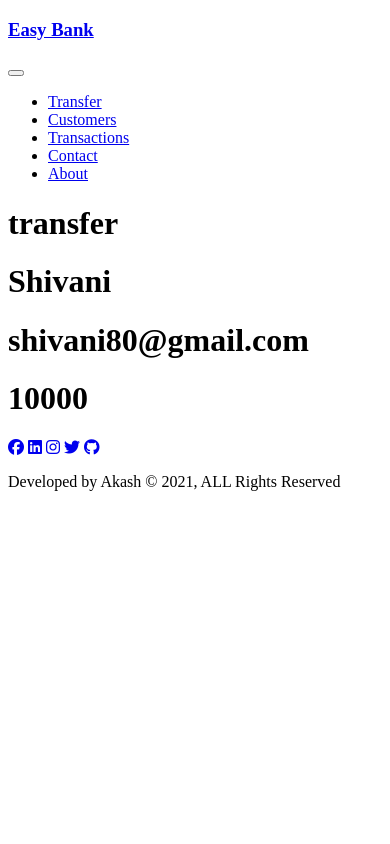
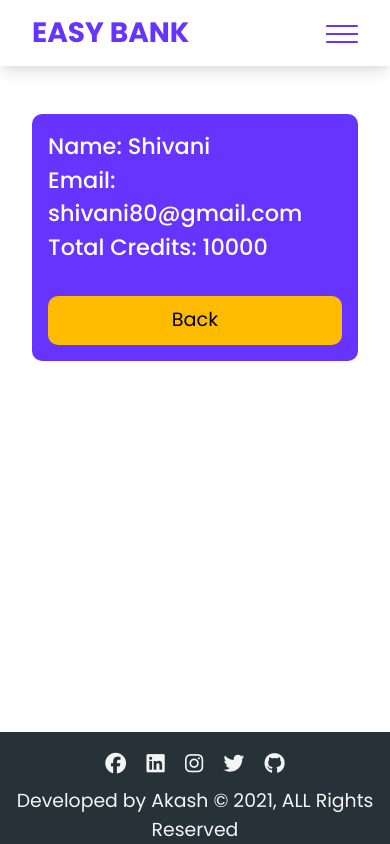
Before and after one commit to codetobuild/easy-bank, a Node server app: page /view/600000000000000000000001 in a window 390 px wide. Run offline with Node 20, Linux system fonts and the light colour scheme; some libraries are stand-ins or nearby versions.

Commit message:
make it better

```diff
--- a/public/style.css
+++ b/public/style.css
@@ -44,7 +44,7 @@
     line-height: 1.5;
     color: var(--color-black);
     background: var(--color-white);
-    /* height:100vh; */
+    height:100%;
   }
 
   a,
@@ -109,6 +109,7 @@
     height: auto;
     margin: 0 auto;
   }
+
   .navbar .burger {
     position: relative;
     display: none;
@@ -122,6 +123,7 @@
     background: none;
     transform: rotate(0deg);
     transition: 0.35s ease-in-out;
+
   }
   .navbar .burger-line {
     display: block;
@@ -133,7 +135,9 @@
     outline: none;
     opacity: 1;
     border-radius: 0.25rem;
-    background: var(--color-black);
+    /* background: var(--color-black); */
+    background-color:var(--color-indigo);
+
     transform: rotate(0deg);
     transition: 0.25s ease-in-out;
   }
@@ -191,6 +195,7 @@
   .hero_text_second{
     text-align: center;
     font-size: 2rem;
+    color:rgb(71, 71, 71)
   }
   .bank_text{
     color: var(--color-indigo);
@@ -352,8 +357,32 @@ select:focus, input:focus{
 }
 
 .company-name{
-    font-size: 1.6rem;
+    font-size: 1.4rem;
     margin-top: 0.5rem;
+}
+/* profile card */
+.profile_card{
+  background-color: blue;
+  max-width: 700px;
+  width:100%;
+  padding:2rem;
+  margin:3rem auto;
+  border-radius: 10px;
+  background-color:var(--color-indigo);
+  color: white;
+}
+
+.profile_back_btn{
+  background-color: rgb(255, 187, 0);
+  width:200px;
+  padding:10px;
+  font-size: 1.2rem;
+  border-radius: 10px;
+  margin-top: 2rem;
+}
+.profile_back_btn:hover{
+  box-shadow: var(--shadow-large);
+
 }
 
 @media only screen and (max-width: 768px) {
@@ -361,6 +390,8 @@ select:focus, input:focus{
       display: block;
       opacity: 1;
       visibility: visible;
+      /* background-color:var(--color-indigo); */
+
     }
     .navbar .menu {
       width: 100%;
@@ -390,8 +421,43 @@ select:focus, input:focus{
       font-size:1.5rem;
     }
     .hero_transfer_btn{
+      padding: 10px;
+      width:100%;
+    }
+    .footer a{
+      font-size: 1.3rem;
+    }
+    .company-name{
+      font-size:1.18rem;
+    }
 
-      width:100%;
 
+    .profile_card h1{
+    font-weight: 500;
+
+      font-size: 1.8rem;
     }
+
   }
+
+@media only screen and (max-width: 550px) {
+  .hero_text{
+    font-size:2.7rem;
+  }
+  .hero_text_second{
+    font-size:1.4rem;
+  }
+  .hero_section{
+    margin-bottom: 1rem;
+  }
+  .profile_card{
+    padding:1rem;
+  }
+  .profile_card h1{
+    font-weight: 500;
+    font-size: 1.4rem;
+  }
+  .profile_back_btn{
+    width:100%;
+  }
+}
--- a/routes/view.js
+++ b/routes/view.js
@@ -10,17 +10,21 @@ router.get('/', async(req, res) => {
     res.render('customers', {users});
 })
 
-
-// view one customers
 router.get('/:id', async(req, res) => {
- try{
-    const user = await User.findById({_id:req.params.id});
-    res.render('viewCustomer', {user})
- }catch(err){
-     res.send('error')
- }
+    try{
+        console.log(req.baseUrl);
+        const {id} = req.params;
+        const user = await User.findById(id);
+        user.backUrl = req.baseUrl;
+        console.log(user);
+        res.render('customerDetails', {user});
+    }catch(err){
+        res.send('user not found');
+    }
 
 })
 
+// view one customers
+
 
 module.exports = router;
--- /dev/null
+++ b/views/customerDetails.ejs
@@ -0,0 +1,19 @@
+<%- include('./partials/header.ejs') %>
+<style>
+
+</style>
+ <div class="container">
+     <div class="profile_card">
+         <h1> Name: <%= user.name%></h1>
+         <h1>Email: <%= user.email%></h1>
+         <h1>Total Credits: <%= user.credits%></h1>
+
+    <a href="<%= user.backUrl %> ">
+        <button class="profile_back_btn">
+        Back
+    </button>
+    </a>
+    </div>
+ </div>
+
+<%- include('./partials/footer.ejs') %>
--- a/views/partials/footer.ejs
+++ b/views/partials/footer.ejs
@@ -12,6 +12,6 @@
         </p>
     </div>
 </footer>
-<script src= "script.js"></script>
+<script src= "/script.js"></script>
 </body>
 </html>
--- a/views/partials/header.ejs
+++ b/views/partials/header.ejs
@@ -6,7 +6,7 @@
     <meta http-equiv="X-UA-Compatible" content="IE=edge">
     <meta name="viewport" content="width=device-width, initial-scale=1.0">
     <title>Easy Bank</title>
-    <link rel="stylesheet" href="style.css">
+    <link rel="stylesheet" href="/style.css">
     <!-- google font link -->
 	<link rel="preconnect" href="https://fonts.googleapis.com">
 	<link rel="preconnect" href="https://fonts.gstatic.com" crossorigin>
--- a/views/transaction.ejs
+++ b/views/transaction.ejs
@@ -15,6 +15,7 @@
             <tbody class='table_body'>
                 <% for(let ele of transaction){ %>
                 <tr class='table_row'>
+
                     <td><%= ele.fromUser %></td>
                     <td><%= ele.toUser%></td>
                     <td><%= ele.credits%></td>
--- a/views/viewCustomer.ejs
+++ /dev/null
@@ -1,12 +0,0 @@
-<%- include('./partials/header.ejs') %>
-
-<h1>transfer</h1>
-
- <div>
-<h1><%= user.name%></h1>
-<h1><%= user.email%></h1>
-<h1><%= user.credits%></h1>
-</div>
-
-
-<%- include('./partials/footer.ejs') %>
```
Also changed, not shown: views/customers.ejs (+5 -4 lines).
